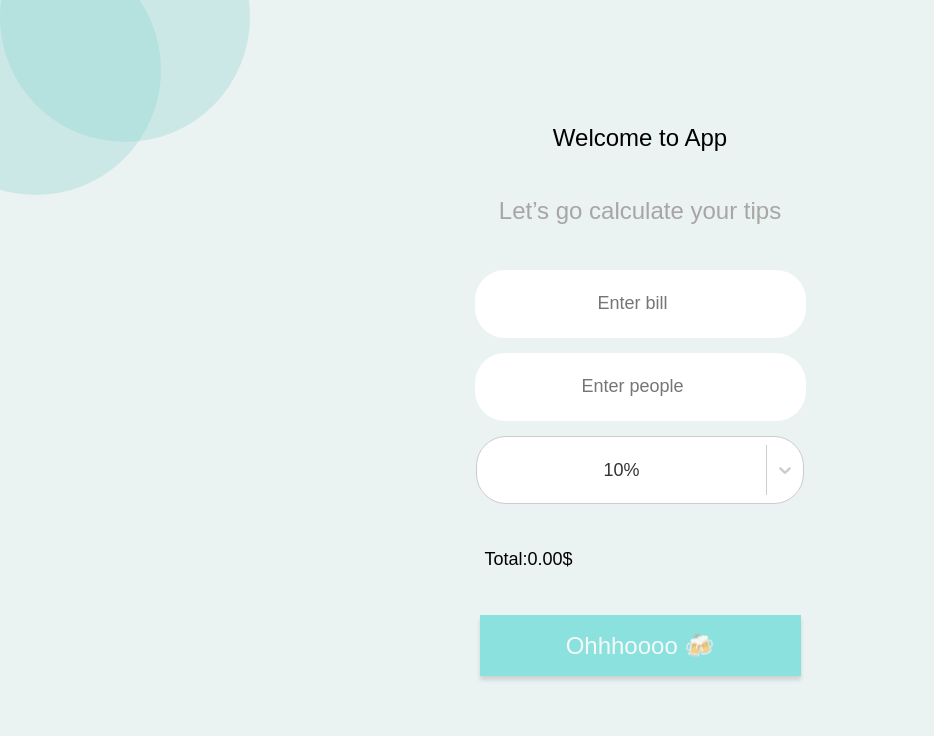
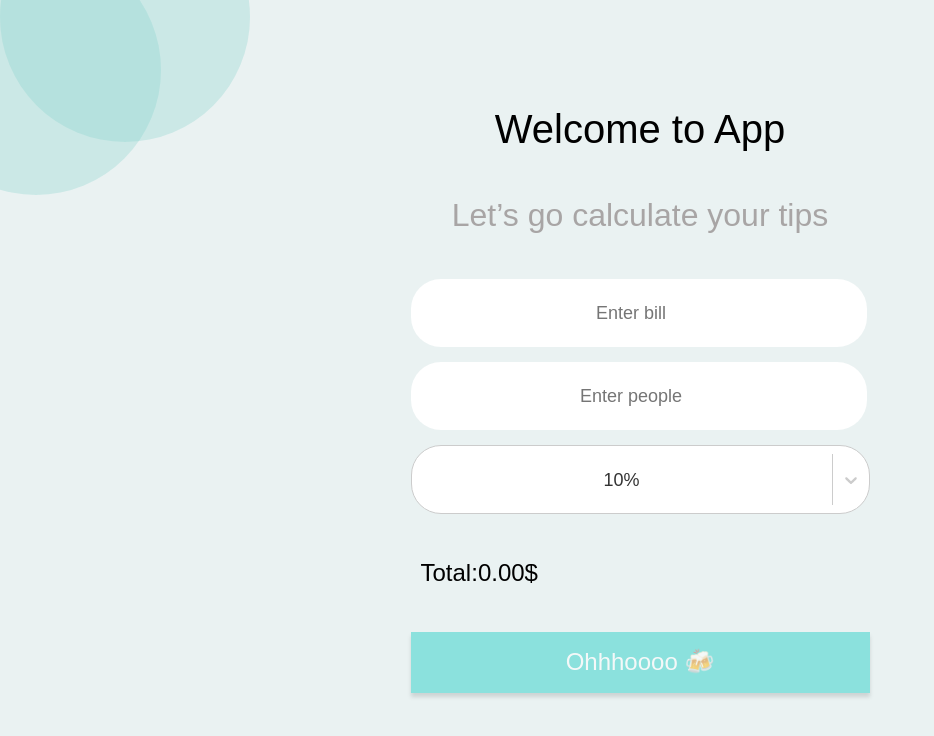
Before and after one commit to Mazunok/react-tips-calculator, a React (Create React App) app: page / in a window 1280 px wide. Shown: the top 736 px of the page, without its empty margins (0-934 px from the left). Built offline with nearby package versions, Linux system fonts and the light colour scheme.

Commit message:
refactor(tips_calculator): add adaptive

```diff
--- a/src/components/Button/styles.ts
+++ b/src/components/Button/styles.ts
@@ -11,6 +11,9 @@ const StyledButton = styled.button<{ disabled: boolean }>`
   font-size: 24px;
   color: #ffffff;
   opacity: ${({ disabled }) => (disabled ? "0.5" : "1")};
+  @media (min-width: 1024px) {
+    width: 459px;
+  }
 `;
 
 export { StyledButton };
--- a/src/components/Form/Form.tsx
+++ b/src/components/Form/Form.tsx
@@ -1,7 +1,7 @@
 import { StyledForm, Title, Subtitle, TotalPrice } from "./styles";
 import { Input } from "../Input/Input";
 import { Button } from "../Button/Button";
-import { CustomSelect } from "../Select/Select";
+import { CustomSelect } from "../Select/CustomSelect";
 import { FormEvent, useEffect, useState } from "react";
 import { ITipsOption } from "../../types";
 import { SingleValue } from "react-select";
--- a/src/components/Form/styles.ts
+++ b/src/components/Form/styles.ts
@@ -6,7 +6,10 @@ const StyledForm = styled.form`
   display: flex;
   flex-direction: column;
   justify-content: space-around;
-  align-items: center;
+  /* align-items: center; */
+  @media (min-width: 1024px) {
+    max-width: 459px;
+  }
 `;
 
 const Title = styled.h1`
@@ -15,14 +18,22 @@ const Title = styled.h1`
   font-weight: 400;
   font-size: 24px;
   color: #000000;
+  align-self: center;
+  @media (min-width: 1024px) {
+    font-size: 40px;
+  }
 `;
 
 const Subtitle = styled.h2`
+  align-self: center;
   margin-bottom: 45px;
   font-family: "Arial";
   font-weight: 400;
   font-size: 24px;
   color: rgba(117, 108, 108, 0.57);
+  @media (min-width: 1024px) {
+    font-size: 32px;
+  }
 `;
 
 const TotalPrice = styled.h2`
@@ -33,6 +44,9 @@ const TotalPrice = styled.h2`
   font-weight: 500;
   font-size: 18px;
   color: #000000;
+  @media (min-width: 768px) {
+    font-size: 24px;
+  }
 `;
 
 export { StyledForm, Title, Subtitle, TotalPrice };
--- a/src/components/Input/styles.ts
+++ b/src/components/Input/styles.ts
@@ -13,6 +13,9 @@ const StyledInput = styled.input`
   line-height: 26px;
   text-align: center;
   color: rgba(117, 108, 108, 0.6);
+  @media (min-width: 1024px) {
+    width: 456px;
+  }
 `;
 
 export { StyledInput };
--- a/src/components/Select/styles.ts
+++ b/src/components/Select/styles.ts
@@ -8,7 +8,6 @@ export const stylesConfig: StylesConfig<ITipsOption> = {
   }),
   control: (styles) => ({
     ...styles,
-    width: "327.5px",
     height: "68.35px",
     borderRadius: "30px",
     background: "#FFFFFF",
```
Also changed, not shown: src/components/Select/CustomSelect.tsx (renamed from src/components/Select/Select.tsx), src/types/index.ts (line endings or trailing spaces).
